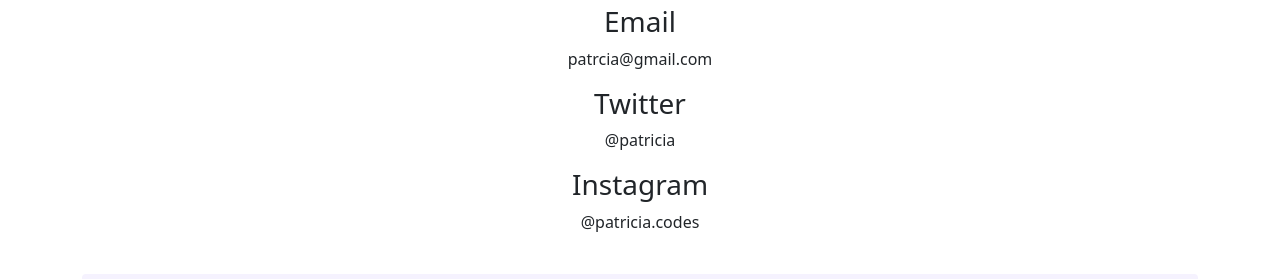
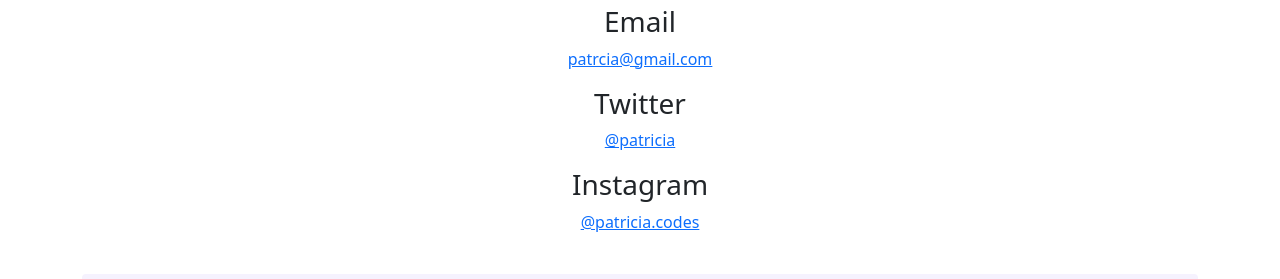
Before and after one commit to ayannayaya02/contactPage, a plain HTML site: page index.html in a window 1280 px wide. Shown: the part 147-426 px from the top of the page. Drawn offline with nearby package versions, Linux system fonts and the light colour scheme.

Commit message:
updated fake links

```diff
--- a/index.html
+++ b/index.html
@@ -35,17 +35,17 @@
 
     <h1> Let's get in touch!</h1>
 <h3>Email</h3>
-<p>patrcia@gmail.com</p>
+<p><a href="mailto:patricia@gmail.com">patrcia@gmail.com</a></p>
 
     </div>
 
 <h3> Twitter</h3>
-<p>@patricia</p>
+<p><a href="https://www.twitter.com/patricia" target="_blank">@patricia</a></p>
 
     </div>
 
 <h3>Instagram </h3>
-<p>@patricia.codes</p>
+<p><a href="https://www.instagram.com/patricia.codes" target="_blank">@patricia.codes</a></p>
     </div>
     <br/>
     </div>
```
